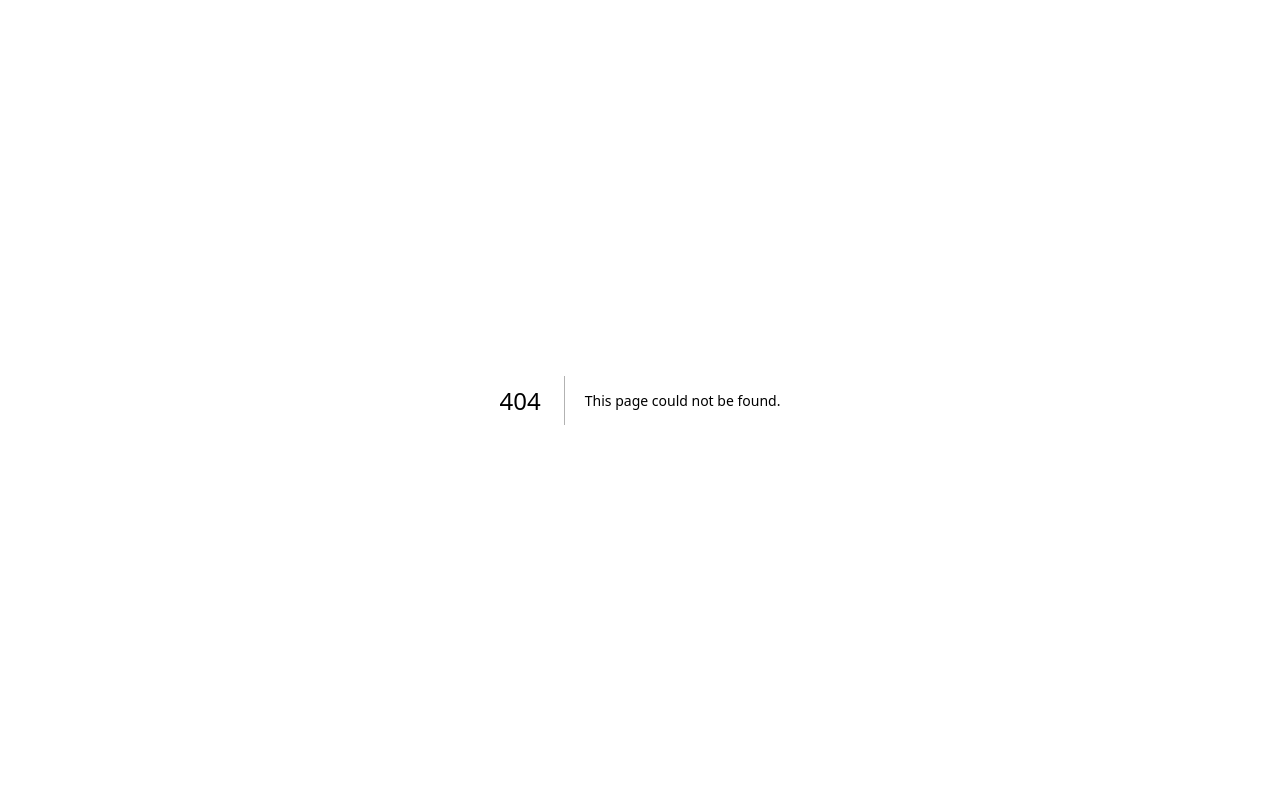
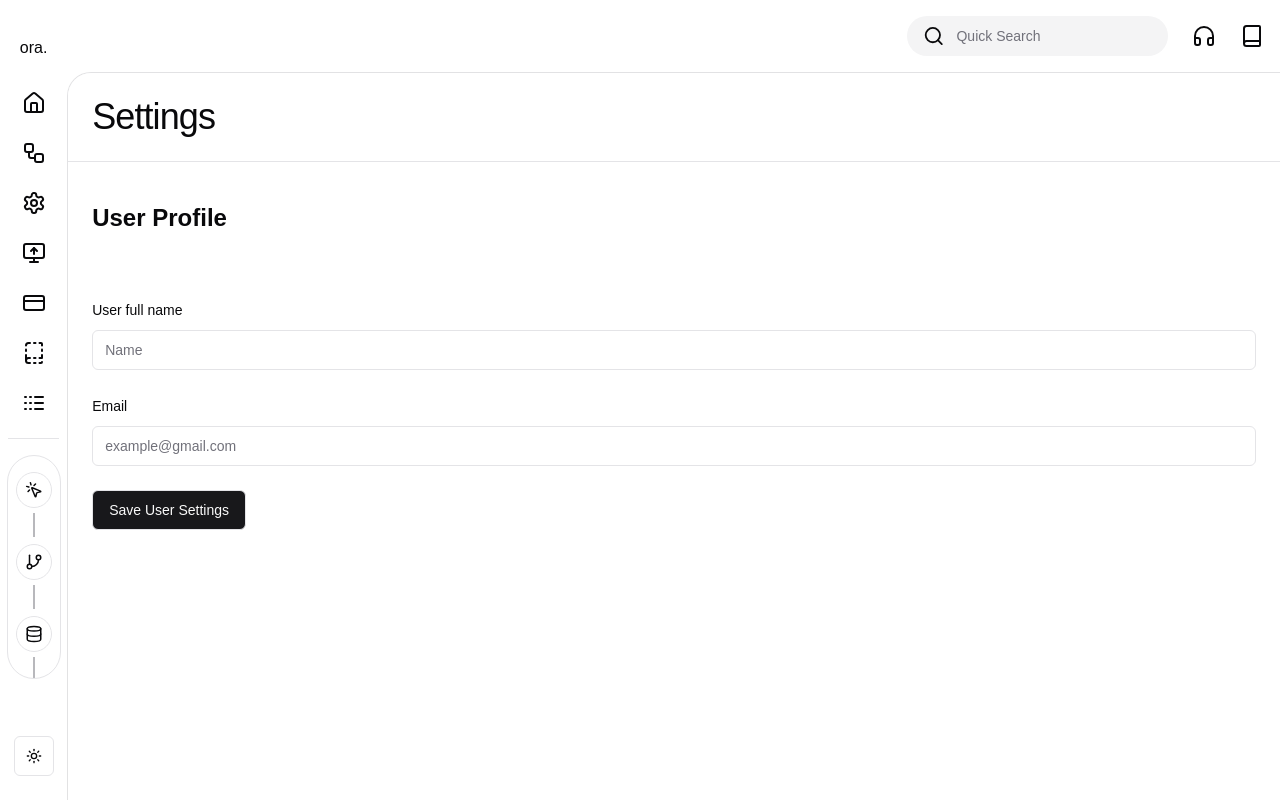
Before and after one commit to Harshalvk/ora, a Next.js app: page /settings in a window 1280 px wide. Before the commit this address had no page. Built offline with nearby package versions, Linux system fonts and the light colour scheme.

Commit message:
ADD: settings route

```diff
--- a/package.json
+++ b/package.json
@@ -9,7 +9,9 @@
     "lint": "next lint"
   },
   "dependencies": {
+    "@hookform/resolvers": "^3.9.1",
     "@radix-ui/react-dropdown-menu": "^2.1.4",
+    "@radix-ui/react-label": "^2.1.1",
     "@radix-ui/react-separator": "^1.1.1",
     "@radix-ui/react-slot": "^1.1.1",
     "@radix-ui/react-tabs": "^1.1.2",
@@ -22,8 +24,10 @@
     "next-themes": "^0.4.4",
     "react": "^19.0.0",
     "react-dom": "^19.0.0",
+    "react-hook-form": "^7.54.1",
     "tailwind-merge": "^2.5.5",
-    "tailwindcss-animate": "^1.0.7"
+    "tailwindcss-animate": "^1.0.7",
+    "zod": "^3.24.1"
   },
   "devDependencies": {
     "@eslint/eslintrc": "^3",
--- /dev/null
+++ b/src/app/(main)/(pages)/settings/page.tsx
@@ -0,0 +1,25 @@
+import ProfileForm from "@/components/forms/ProfileForm";
+import React from "react";
+
+type Props = {};
+
+const Settings = (props: Props) => {
+  return (
+    <div className="flex flex-col gap-4">
+      <h1 className="sticky top-0 z-10 flex items-center justify-between border-b bg-background/50 p-6 text-4xl backdrop-blur-lg">
+        <span className="tracking-tight">Settings</span>
+      </h1>
+      <div className="flex flex-col gap-10 p-6">
+        <div>
+          <h2 className="text-2xl font-semibold">User Profile</h2>
+          <p className="text-base text-white/50">
+            Add or update your information
+          </p>
+        </div>
+      <ProfileForm />
+      </div>
+    </div>
+  );
+};
+
+export default Settings;
--- /dev/null
+++ b/src/components/forms/ProfileForm.tsx
@@ -0,0 +1,89 @@
+"use client";
+
+import React, { useState } from "react";
+import { z } from "zod";
+import { zodResolver } from "@hookform/resolvers/zod";
+import { useForm } from "react-hook-form";
+import { Button } from "@/components/ui/button";
+import {
+  Form,
+  FormControl,
+  FormField,
+  FormItem,
+  FormLabel,
+  FormMessage,
+} from "@/components/ui/form";
+import { Input } from "@/components/ui/input";
+import { EditUserProfileSchema } from "@/lib/types";
+import { Loader2 } from "lucide-react";
+
+const ProfileForm = () => {
+  const [isLoading, setIsLoading] = useState(false);
+
+  const form = useForm<z.infer<typeof EditUserProfileSchema>>({
+    mode: "onChange",
+    resolver: zodResolver(EditUserProfileSchema),
+    defaultValues: {
+      email: "",
+      name: "",
+    },
+  });
+
+  function onSubmit() {}
+
+  return (
+    <>
+      <Form {...form}>
+        <form
+          onSubmit={form.handleSubmit(onSubmit)}
+          className="flex flex-col gap-6"
+        >
+          <FormField
+            control={form.control}
+            name="name"
+            render={({ field }) => (
+              <FormItem>
+                <FormLabel>User full name</FormLabel>
+                <FormControl>
+                  <Input placeholder="Name" {...field} />
+                </FormControl>
+                <FormMessage />
+              </FormItem>
+            )}
+          />
+
+          <FormField
+            disabled={isLoading}
+            control={form.control}
+            name="email"
+            render={({ field }) => (
+              <FormItem>
+                <FormLabel>Email</FormLabel>
+                <FormControl>
+                  <Input placeholder="example@gmail.com" {...field} />
+                </FormControl>
+                <FormMessage />
+              </FormItem>
+            )}
+          />
+          <Button
+            type="submit"
+            disabled={isLoading}
+            className="self-start hover:bg-zinc-900 hover:text-white border-[1px] transition-all duration-300"
+          >
+            {isLoading ? (
+              <div className="flex items-center gap-1">
+                <span>Saving</span>
+                <Loader2 className="h-4 w-4 animate-spin" />
+              </div>
+            ) : (
+              <span>Save User Settings</span>
+            )}
+          </Button>
+        </form>
+      </Form>
+    </>
+  );
+};
+
+export default ProfileForm;
--- /dev/null
+++ b/src/lib/types.ts
@@ -0,0 +1,6 @@
+import { z } from "zod";
+
+export const EditUserProfileSchema = z.object({
+  email: z.string().email("Required"),
+  name: z.string().min(1, "Required"),
+});
```
